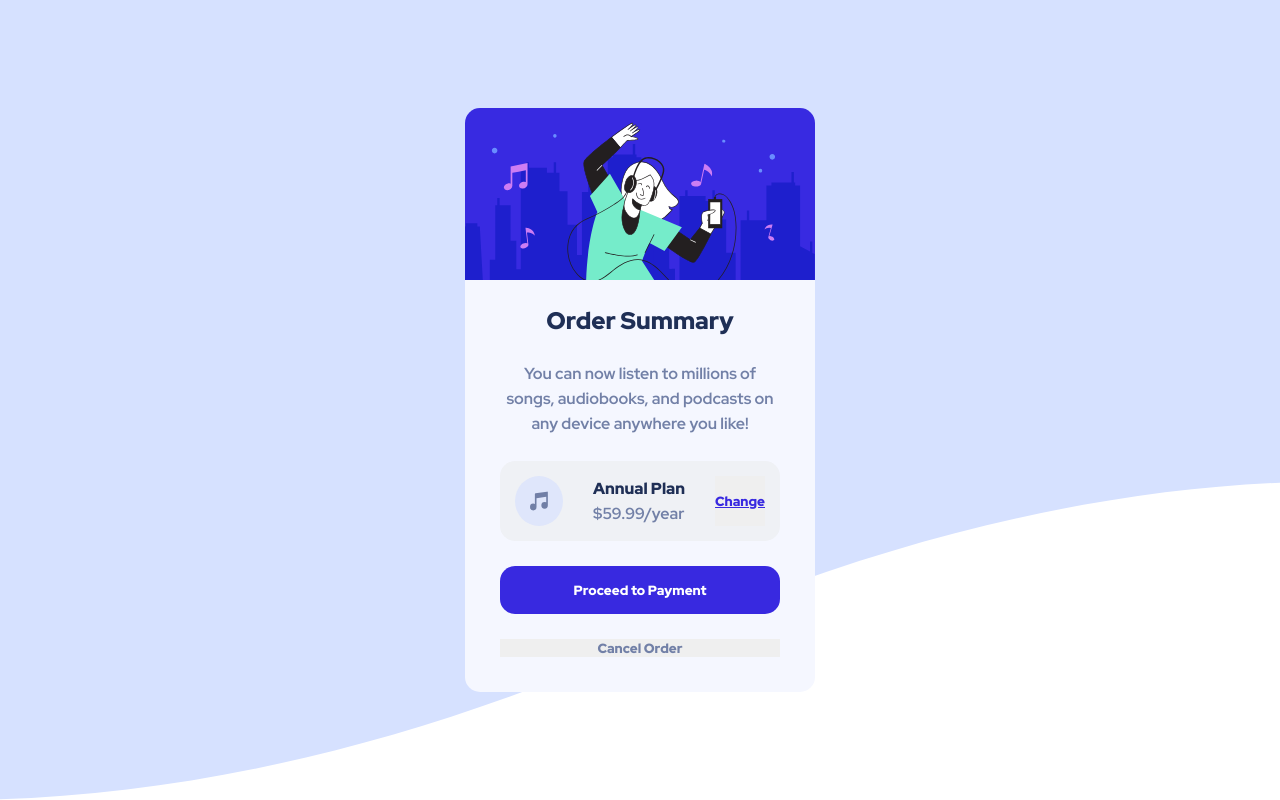
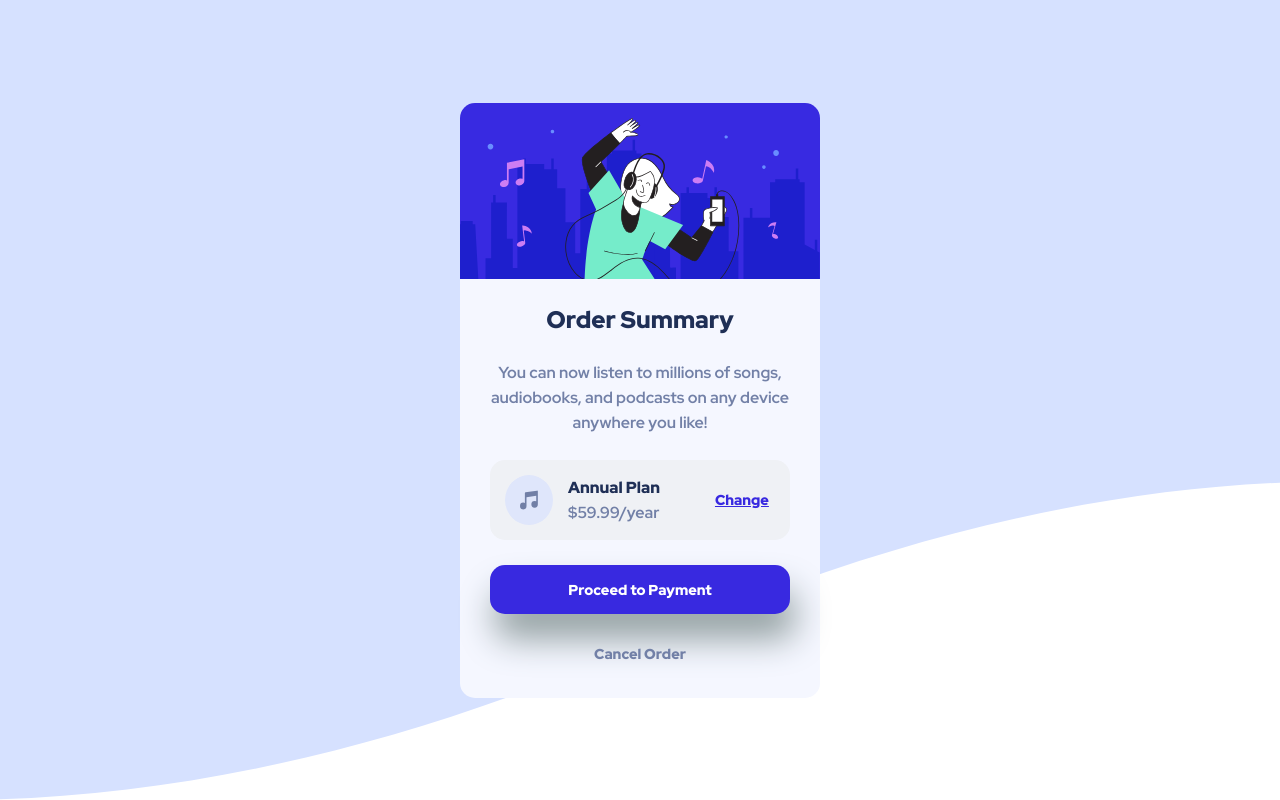
Before and after one commit to ildi0818/order-summary-component-main, a plain HTML site: page index.html in a window 1280 px wide. Drawn offline with Linux system fonts and the light colour scheme.

Commit message:
second update

```diff
--- a/style.css
+++ b/style.css
@@ -21,14 +21,14 @@ body {
 }
 
 body > div {
-    width: 350px;
-    padding: 0 35px 35px 35px;
+    width: 340px;
+    padding: 0 30px 20px 30px;
     border-radius: 0 0 15px 15px;
     background-color: hsl(225, 100%, 98%);
 }
 
 body > img:first-child {
-    width: 350px;
+    width: 340px;
     border-radius: 15px 15px 0 0;
 }
 
@@ -49,7 +49,7 @@ p {
 
 body > div > div:first-of-type {
    display: flex;
-   justify-content: space-between;
+   /* justify-content: space-between; */
    background-color: hsl(220, 25%, 95%);
    border-radius: 15px;
    margin: 25px 0;
@@ -58,6 +58,7 @@ body > div > div:first-of-type {
 
 body > div > div > div {
     line-height: 25px;
+    margin: 0 55px 0 15px;
 }
 
 body > div > div > div > div:first-child {
@@ -72,9 +73,17 @@ body > div > div > div > div:last-child {
 
 body > div > div button:first-of-type {
     color: hsl(245, 75%, 52%);
+    font-size: 0.9rem;
     font-weight: 900;
+    background-color: transparent;
     border: none;
     text-decoration: underline;
+}
+
+body > div > div button:first-of-type:hover {
+    cursor: pointer;
+    color: rgb(133, 83, 224);
+    text-decoration: none;
 }
 
 body > div > div:last-child {
@@ -84,19 +93,42 @@ body > div > div:last-child {
 
 body > div > div:last-of-type > button:first-of-type {
     width: 100%;
-    margin-bottom: 25px;
+    margin-bottom: 15px;
     font-weight: 900;
     background-color: hsl(245, 75%, 52%);
     color: white;
+    box-shadow: 5px 25px 35px rgb(148, 161, 163);
     text-decoration: none;
     padding: 15px;
     border: none;
     border-radius: 15px;
 }
 
+body > div > div:last-of-type > button:first-of-type:hover {
+    background-color: rgb(133, 83, 224);
+}
+
 body > div > div:last-child button:last-child {
     color: hsl(224, 23%, 55%);
+    background-color: transparent;
+    font-size: 0.9rem;
     font-weight: 900;
     width: 100%;
+    padding: 15px;
     border: none;
 }
+
+body > div > div:last-child button:last-child:hover {
+    color: hsl(223, 47%, 23%);
+    cursor: pointer;
+}
+
+@media screen and (min-width: 376px) {
+    body > div {
+        width: 360px;
+    }
+
+    body > img:first-child {
+        width: 360px;
+    }
+}
```
